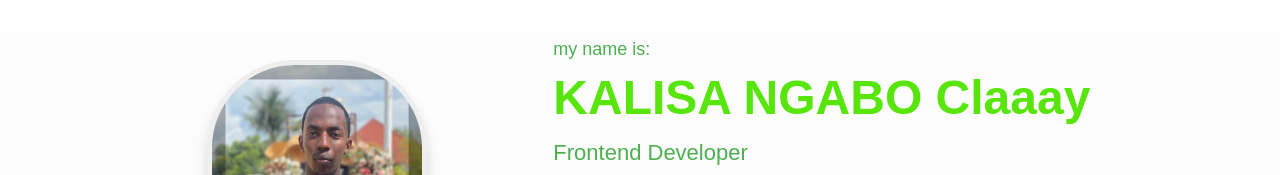
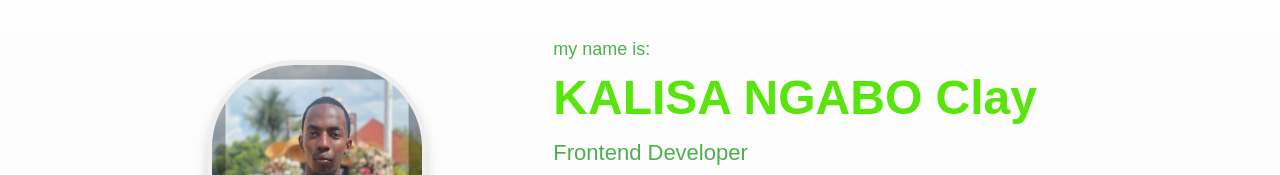
Before and after one commit to k9nzo/portfolio, a plain HTML site: page index.html in a window 1280 px wide. Shown: the part 129-304 px from the top of the page. Drawn offline with Linux system fonts and the light colour scheme.

Commit message:
Update index.html

```diff
--- a/index.html
+++ b/index.html
@@ -25,7 +25,7 @@
     </div>
     <div class="text-container">
       <p>my name is:</p>
-      <h1 >KALISA NGABO Claaay</h1>
+      <h1 >KALISA NGABO Clay</h1>
       <p class="role">Frontend Developer</p>
       <div class="buttons">
         <a href="Student.pdf" class="btn btn-outline" id="cv">Download CV</a>
```
